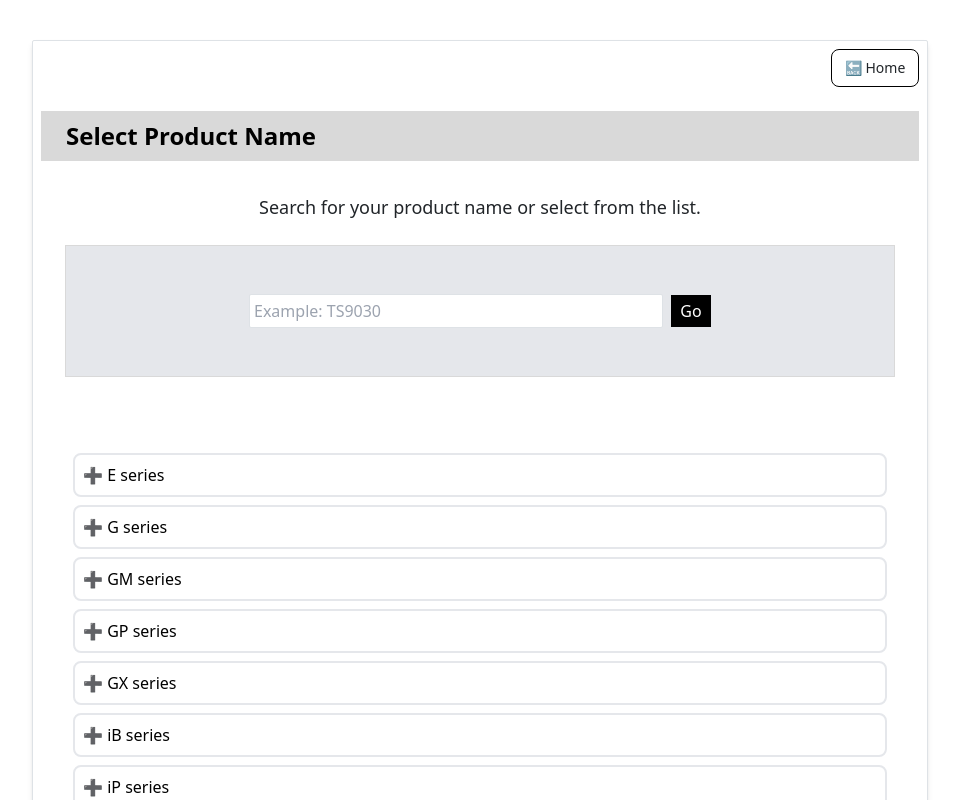
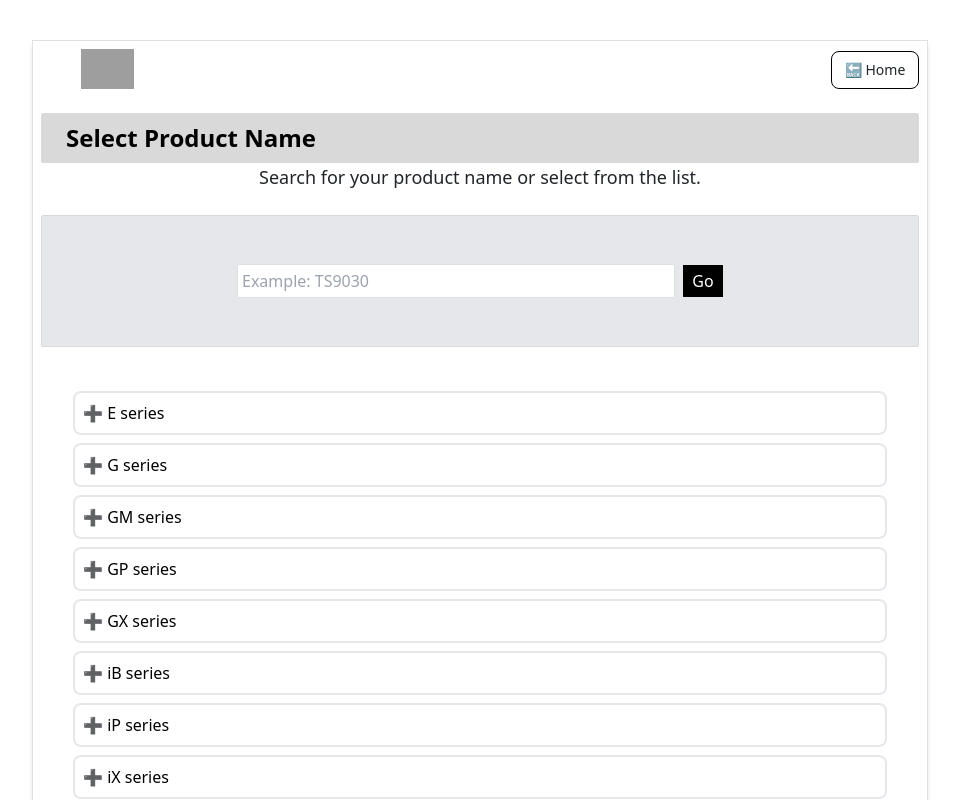
Before and after one commit to mehjbeen22/ijprinterlivesolution, a React (Vite) app: page /productsetup in a window 1280 px wide. Shown: the top 800 px of the page, without its empty margins (160-1119 px from the left). Built offline with nearby package versions, Linux system fonts and the light colour scheme; grey boxes are pictures that could not be loaded.

Commit message:
make changes in css

```diff
--- a/src/components/customer service/RefundandReturn.jsx
+++ b/src/components/customer service/RefundandReturn.jsx
@@ -129,5 +129,5 @@ const style = {
     "url('https://i0.wp.com/www.alphr.com/wp-content/uploads/2022/08/featured-25.png?fit=600%2C300&ssl=1')",
   backgroundRepeat: 'no-repeat',
   backgroundSize: 'cover',
-  height: '400px',
+  height: '200px',
 };
--- a/src/components/pages/ShopPage.jsx
+++ b/src/components/pages/ShopPage.jsx
@@ -47,5 +47,5 @@ const style = {
     "url('https://i0.wp.com/www.alphr.com/wp-content/uploads/2022/08/featured-25.png?fit=600%2C300&ssl=1')",
   backgroundRepeat: 'no-repeat',
   backgroundSize: 'cover',
-  height: '400px',
+  height: '300px',
 };
--- a/src/components/pages/setup/SetupProduct.jsx
+++ b/src/components/pages/setup/SetupProduct.jsx
@@ -28,25 +28,37 @@ const SetupProduct = () => {
   };
 
   return (
-    <div className="flex flex-col justify-between mx-auto max-w-4xl sm:mt-10 shadow-md p-2 border border-gray-200 rounded-sm ">
-      <Link
-        to="/"
-        className="border-1 border-black focus:ring-2 focus:ring-white focus:outline-none font-medium rounded-lg text-sm
+    <div className="flex flex-col justify-between mx-auto max-w-4xl sm:mt-10 shadow-md p-2 border border-gray-200  ">
+      <div className="flex justify-between ">
+        <img
+          src="https://www.cla.canon.com/sys/images/canon_main_logo.gif"
+          className="h-10 w-auto ml-10 text-2xl italic text-red-700 font-medium"
+          alt="Canon Logo"
+        />
+
+        <Link
+          to="/"
+          className="border-1 border-black focus:ring-2 focus:ring-white focus:outline-none font-medium rounded-lg text-sm
          p-2 w-[10%] self-end text-center"
+        >
+          🔙 Home
+        </Link>
+      </div>
+
+      <h1
+        className="text-2xl font-bold text-black py-2 pl-6 mt-4 bg-[#d9d9d9] border-1
+       border-[#d9d9d9] rounded-sm"
       >
-        🔙 Home
-      </Link>
-      <h1 className="text-2xl font-bold text-black py-2 pl-6 mt-4 bg-[#d9d9d9] border-1 border-[#d9d9d9]">
         Select Product Name
       </h1>
 
-      <div className="flex flex-col items-center px-4 py-8 space-y-4">
+      <div className="flex flex-col items-center  space-y-4">
         <p className="text-center text-lg mb-2">
           Search for your product name or select from the list.
         </p>
         <div
           className="flex flex-col justify-center py-12 items-center
-         w-full bg-gray-200 border-1 border-[#d9d9d9] relative"
+         w-full bg-gray-200 border-1 border-[#d9d9d9] relative rounded-sm"
         >
           {showError && (
             <p className="text-red-500">
--- a/src/components/sections/NavigationBar.jsx
+++ b/src/components/sections/NavigationBar.jsx
@@ -1,5 +1,5 @@
-import { Disclosure, Menu, Transition } from '@headlessui/react';
-import { Bars3Icon, BellIcon, XMarkIcon } from '@heroicons/react/24/outline';
+import { Disclosure } from '@headlessui/react';
+import { Bars3Icon, XMarkIcon } from '@heroicons/react/24/outline';
 import { Link, useLocation } from 'react-router-dom';
 
 const navigation = [
```
